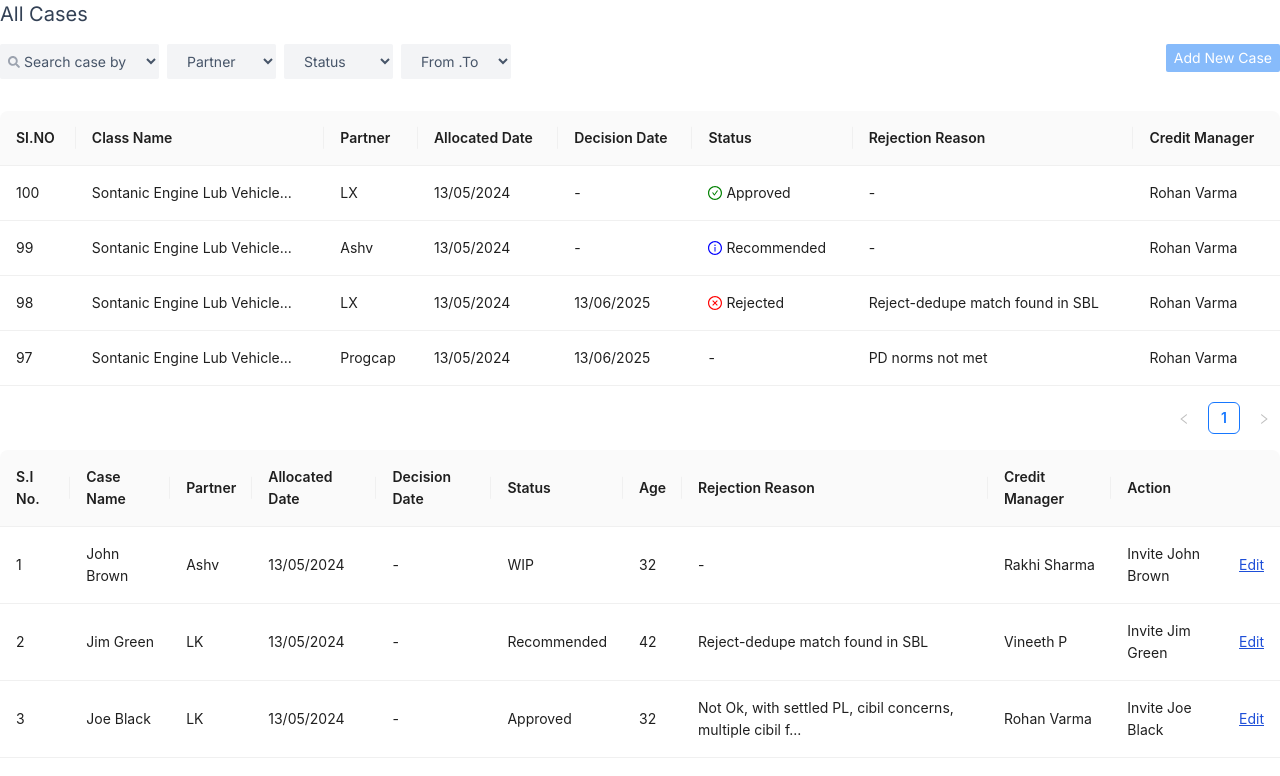
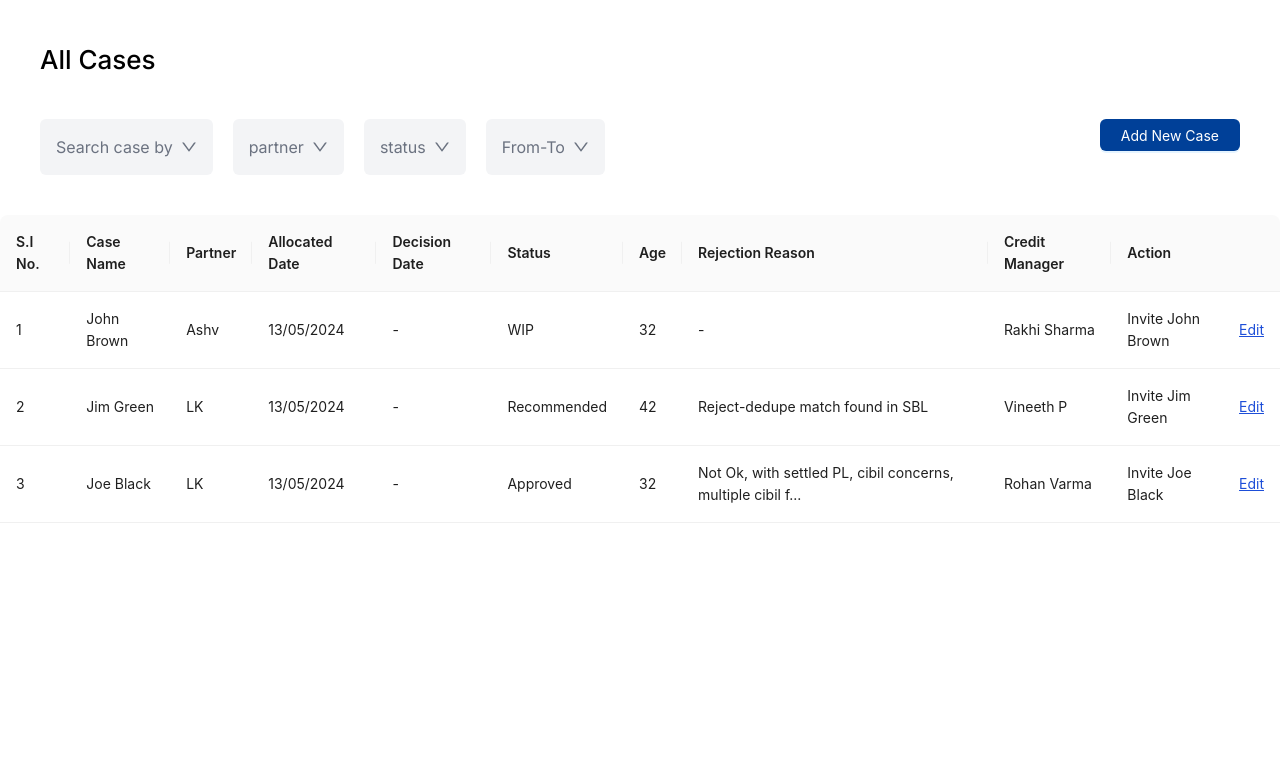
Before and after one commit to bytup/testnextjs, a Next.js app: page /add-case-cm in a window 1280 px wide. Shown: the top 776 px of the page. Built offline with nearby package versions, Linux system fonts and the light colour scheme.

Commit message:
Revert "" created table""

```diff
--- a/package.json
+++ b/package.json
@@ -10,11 +10,9 @@
   },
   "dependencies": {
     "antd": "^5.17.3",
-    "build": "^0.1.4",
     "next": "14.2.3",
     "react": "^18",
-    "react-dom": "^18",
-    "react-icons": "^5.2.1"
+    "react-dom": "^18"
   },
   "devDependencies": {
     "eslint": "^8",
--- a/src/components/addCaseCM/AddCaseCM.jsx
+++ b/src/components/addCaseCM/AddCaseCM.jsx
@@ -1,168 +1,56 @@
-
-"use client";
-import React from "react";
-import { Table } from "antd";
-import { Dropdown, Input } from "./InputCards";
-import {
-  CheckCircleOutlined,
-  InfoCircleOutlined,
-  CloseCircleOutlined,
-} from "@ant-design/icons";
-
-const columns = [
+'use client'
+import React from 'react';
+import { Button } from 'antd';
+import Link from 'next/link';
+import DropdownElement from './DropdownElement';
+import Search from 'antd/es/transfer/search';
+const items = [
   {
-    title: "SI.NO",
-    dataIndex: "SINO",
+    label: (
+      <a target="_blank" rel="noopener noreferrer" href="https://www.antgroup.com">
+        1st menu item
+      </a>
+    ),
+    key: '0',
   },
   {
-    title: " Class Name",
-    dataIndex: "name",
-    render: (text) => <a>{text}</a>,
+    label: (
+      <a target="_blank" rel="noopener noreferrer" href="https://www.aliyun.com">
+        2nd menu item
+      </a>
+    ),
+    key: '1',
   },
   {
-    title: "Partner",
-    className: "column-money",
-    dataIndex: "Partner",
-    align: "left",
+    type: 'divider',
   },
   {
-    title: "Allocated Date",
-    dataIndex: "date",
-  },
-  {
-    title: "Decision Date",
-    dataIndex: "enddate",
-  },
-  {
-    title: "Status",
-    dataIndex: "status",
-    key: "status",
-    render: (status) => {
-      switch (status) {
-        case "approved":
-          return (
-            <span>
-              <CheckCircleOutlined style={{ color: "green" }} /> Approved
-            </span>
-          );
-        case "recommended":
-          return (
-            <span>
-              <InfoCircleOutlined style={{ color: "blue" }} /> Recommended
-            </span>
-          );
-        case "rejected":
-          return (
-            <span>
-              <CloseCircleOutlined style={{ color: "red" }} /> Rejected
-            </span>
-          );
-        default:
-          return <span>{status}</span>;
-      }
-    },
-  },
-  {
-    title: "Rejection Reason",
-    dataIndex: "reason",
-  },
-  {
-    title: "Credit Manager",
-    dataIndex: "manager",
-  },
-];
-const data = [
-  {
-    key: "1",
-    SINO: "100",
-    name: "Sontanic Engine Lub Vehicle...",
-    Partner: "LX",
-    date: "13/05/2024",
-    enddate: "-",
-    status: "approved",
-    reason: "-",
-    manager: "Rohan Varma",
-  },
-  {
-    key: "2",
-    SINO: "99",
-    name: "Sontanic Engine Lub Vehicle...",
-    Partner: "Ashv",
-    date: "13/05/2024",
-    enddate: "-",
-    status: "recommended",
-    reason: "-",
-    manager: "Rohan Varma",
-  },
-  {
-    key: "3",
-    SINO: "98",
-    name: "Sontanic Engine Lub Vehicle...",
-    Partner: "LX",
-    date: "13/05/2024",
-    enddate: "13/06/2025",
-    status: "rejected",
-    reason: "Reject-dedupe match found in SBL",
-    manager: "Rohan Varma",
-  },
-  {
-    key: "4",
-    SINO: "97",
-    name: "Sontanic Engine Lub Vehicle...",
-    Partner: "Progcap",
-    date: "13/05/2024",
-    enddate: "13/06/2025",
-    status: "-",
-    reason: "PD norms not met",
-    manager: "Rohan Varma",
-  },
-];
-const options = [
-  { value: "Search case by", label: "Search case by" },
-  { value: "option1", label: "Option 1" },
-  { value: "option2", label: "Option 2" },
-  { value: "option3", label: "Option 3" },
-];
-const partner = [
-  { value: "Partner", label: "Partner" },
-  { value: "option1", label: "Option 1" },
-  { value: "option2", label: "Option 2" },
-  { value: "option3", label: "Option 3" },
-];
-const status = [
-  { value: "Status", label: "Status" },
-  { value: "option1", label: "Option 1" },
-  { value: "option2", label: "Option 2" },
-  { value: "option3", label: "Option 3" },
-];
-const from = [
-  { value: "From .To", label: "From .To" },
-  { value: "option1", label: "Option 1" },
-  { value: "option2", label: "Option 2" },
-  { value: "option3", label: "Option 3" },
-];
-const AddCaseCM = () => (
-  <div className=" bg-white">
-    <h2 className=" bg-white text-slate-700 text-xl">All Cases</h2>
-    <div className=" flex justify-between bg-white mt-4 mb-8">
-      <div className=" flex gap-2">
-        <Dropdown options={options} />
-        <Input options={partner} />
-        <Input options={status} />
-        <Input options={from} />
+    label: '3rd menu item',
+    key: '3',
+
+  },]
+
+const AddCaseCM = () => {
+  return (
+    <div className="p-10">
+      <div>
+        <h1 className="font-medium text-[26px]">All Cases</h1>
       </div>
-      <div>
-        <button className=" bg-blue-400 text-white px-2 py-1 rounded-sm text-sm opacity-75">
-          Add New Case
-        </button>
+      <div className="flex justify-between mt-10">
+        <div className='flex gap-5 '>
+         <DropdownElement items={items} title={'Search case by'}/>
+         <DropdownElement items={items} title={'partner'}/>
+         <DropdownElement items={items} title={'status'}/>
+         <DropdownElement items={items} title={'From-To'}/>
+        </div>
+        <Link href="add-case-cm/add-new-case">
+          <Button type="primary" className="bg-[#004098] px-5 ">
+            Add New Case
+          </Button>
+        </Link>
       </div>
     </div>
-    <Table
-      columns={columns}
-      dataSource={data}
-      // title={() => "Header"}
-      // footer={() => "Footer"}
-    />
-  </div>
-);
+  );
+};
+
 export default AddCaseCM;
--- a/src/components/addCaseCM/InputCards.jsx
+++ /dev/null
@@ -1,43 +0,0 @@
-import React from "react";
-import { FaSearch } from "react-icons/fa";
-import { useRef } from "react";
-
-export const Dropdown = ({ options }) => {
-  const selectRef = useRef(null);
-
-  const handleIconClick = () => {
-    selectRef.current.focus();
-  };
-  return (
-    <div className="relative inline-block">
-      <FaSearch
-        className="absolute left-2 top-1/2 text-xs transform -translate-y-1/2 cursor-pointer text-gray-400"
-        onClick={handleIconClick}
-      />
-      <select
-        ref={selectRef}
-        className="pl-5 border-none rounded-sm text-sm bg-gray-100 py-2 px-4 text-slate-600"
-      >
-        {options.map((option, index) => (
-          <option key={index} value={option.value}>
-            {option.label}
-          </option>
-        ))}
-      </select>
-    </div>
-  );
-};
-
-export const Input = ({ options }) => {
-  return (
-    <div className="">
-      <select className=" border-none rounded-sm text-sm bg-gray-100 py-2 px-4 text-ce text-slate-600">
-        {options.map((option, index) => (
-          <option key={index} value={option.value}>
-            {option.label}
-          </option>
-        ))}
-      </select>
-    </div>
-  );
-};
```
Also changed, not shown: 1 other file (tests, documents, lock files or other folders).
